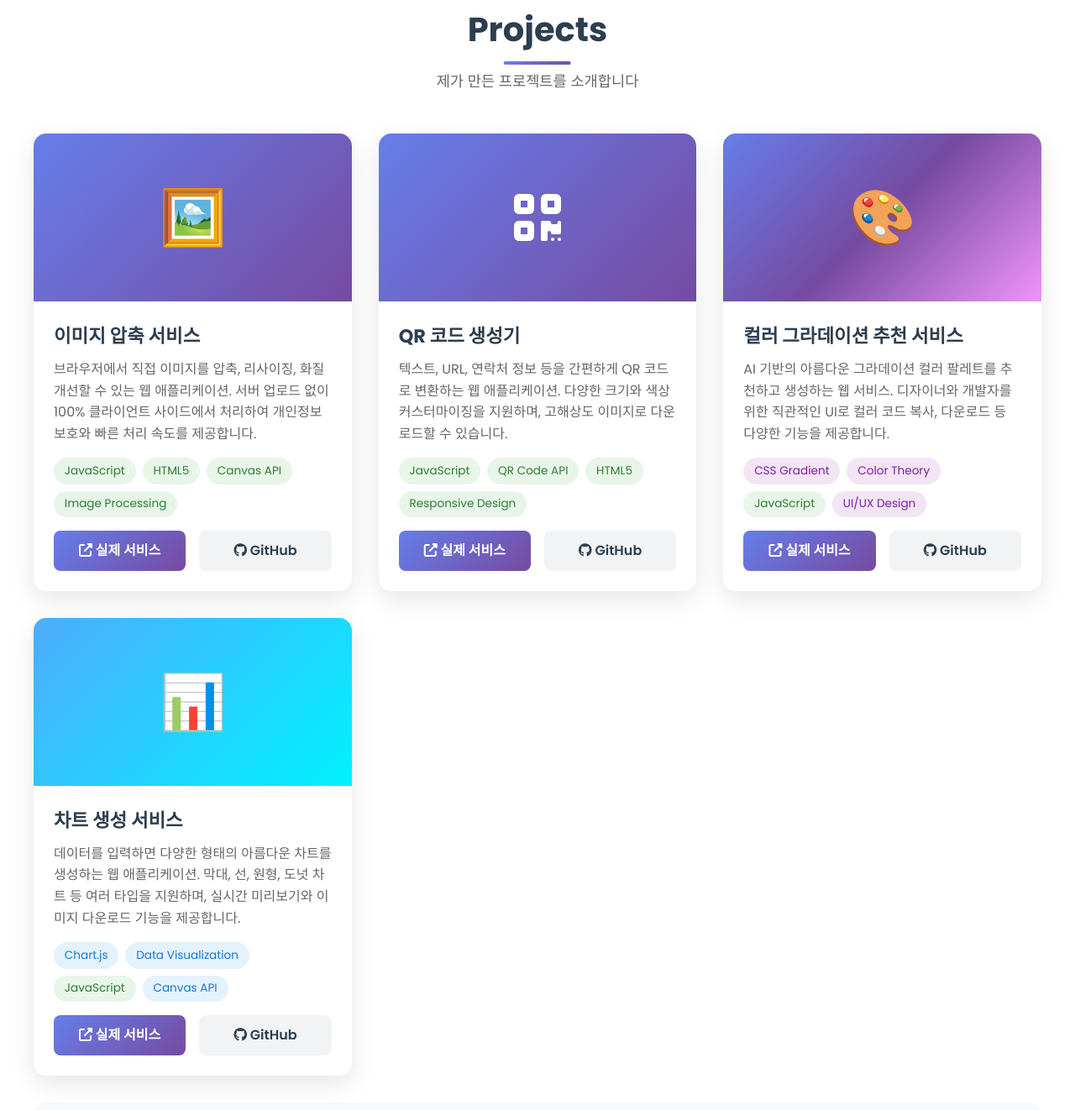
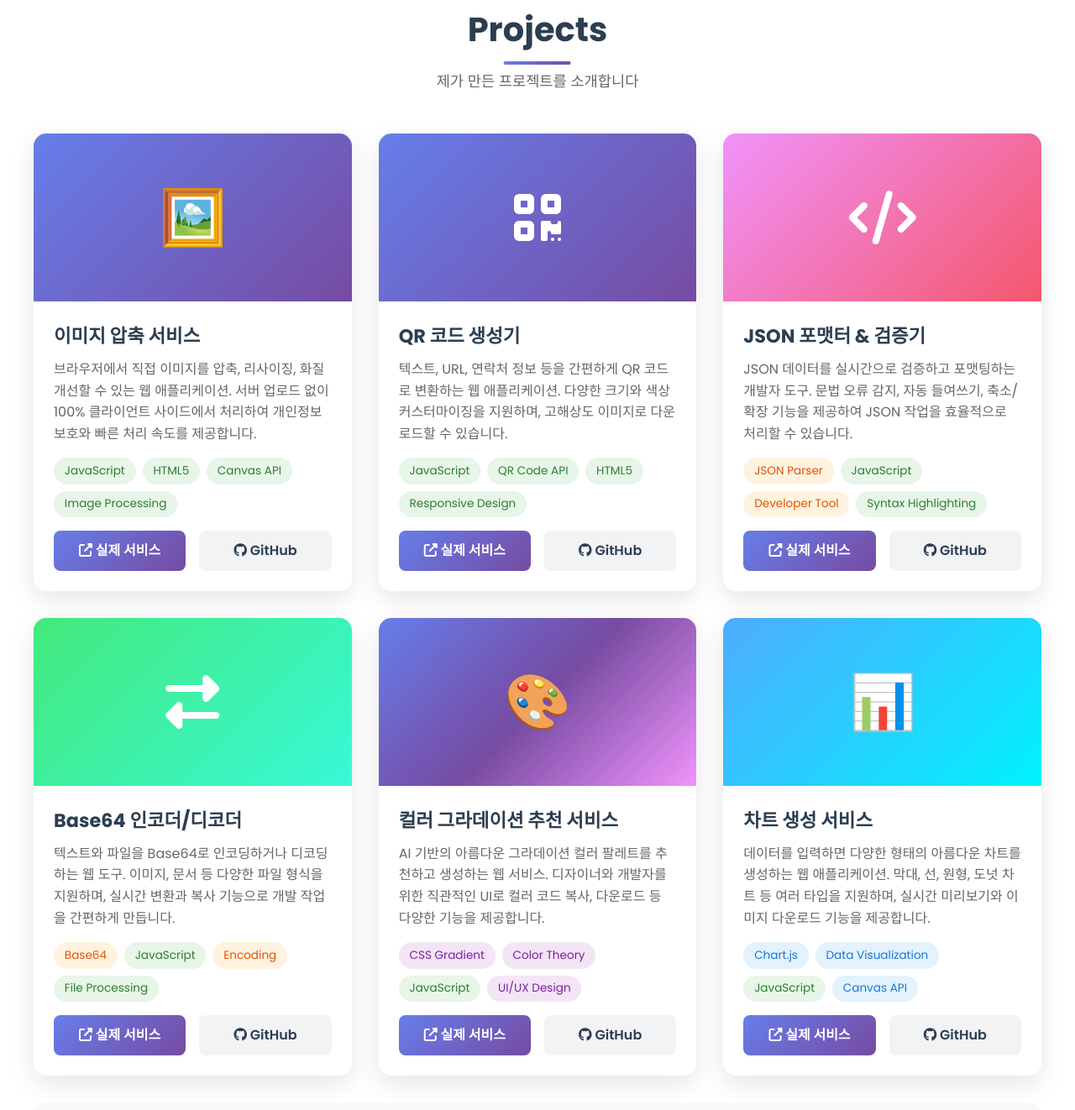
Before and after one commit to mir-colin/-Colin-Portfolio, a plain HTML site: page index.html in a window 1280 px wide. Shown: the part 1598-2920 px from the top of the page at 84% size. Drawn offline with Linux system fonts and the light colour scheme.

Commit message:
Update index.html

```diff
--- a/index.html
+++ b/index.html
@@ -426,6 +426,14 @@
       background: linear-gradient(135deg, #667eea 0%, #764ba2 100%);
     }
 
+    .project-image.json-bg {
+      background: linear-gradient(135deg, #f093fb 0%, #f5576c 100%);
+    }
+
+    .project-image.base64-bg {
+      background: linear-gradient(135deg, #43e97b 0%, #38f9d7 100%);
+    }
+
     .project-image::before {
       content: '';
       position: absolute;
@@ -481,6 +489,11 @@
     .tag.data {
       background: #e3f2fd;
       color: #1976d2;
+    }
+
+    .tag.tool {
+      background: #fff3e0;
+      color: #e65100;
     }
 
     .project-links {
@@ -966,6 +979,62 @@
           </div>
         </div>
 
+        <!-- JSON 포맷터 & 검증기 -->
+        <div class="project-card fade-in">
+          <div class="project-image json-bg">
+            <i class="fas fa-code"></i>
+          </div>
+          <div class="project-content">
+            <h3 class="project-title">JSON 포맷터 & 검증기</h3>
+            <p class="project-description">
+              JSON 데이터를 실시간으로 검증하고 포맷팅하는 개발자 도구.
+              문법 오류 감지, 자동 들여쓰기, 축소/확장 기능을 제공하여 JSON 작업을 효율적으로 처리할 수 있습니다.
+            </p>
+            <div class="project-tags">
+              <span class="tag tool">JSON Parser</span>
+              <span class="tag">JavaScript</span>
+              <span class="tag tool">Developer Tool</span>
+              <span class="tag">Syntax Highlighting</span>
+            </div>
+            <div class="project-links">
+              <a href="https://mir-colin.github.io/-JSON-Formatter-Validator/" target="_blank" class="project-link link-demo">
+                <i class="fas fa-external-link-alt"></i> 실제 서비스
+              </a>
+              <a href="https://github.com/mir-colin/-JSON-Formatter-Validator" target="_blank" class="project-link link-github">
+                <i class="fab fa-github"></i> GitHub
+              </a>
+            </div>
+          </div>
+        </div>
+
+        <!-- Base64 인코더/디코더 -->
+        <div class="project-card fade-in">
+          <div class="project-image base64-bg">
+            <i class="fas fa-exchange-alt"></i>
+          </div>
+          <div class="project-content">
+            <h3 class="project-title">Base64 인코더/디코더</h3>
+            <p class="project-description">
+              텍스트와 파일을 Base64로 인코딩하거나 디코딩하는 웹 도구.
+              이미지, 문서 등 다양한 파일 형식을 지원하며, 실시간 변환과 복사 기능으로 개발 작업을 간편하게 만듭니다.
+            </p>
+            <div class="project-tags">
+              <span class="tag tool">Base64</span>
+              <span class="tag">JavaScript</span>
+              <span class="tag tool">Encoding</span>
+              <span class="tag">File Processing</span>
+            </div>
+            <div class="project-links">
+              <a href="https://mir-colin.github.io/base64-indicode/" target="_blank" class="project-link link-demo">
+                <i class="fas fa-external-link-alt"></i> 실제 서비스
+              </a>
+              <a href="https://github.com/mir-colin/base64-indicode" target="_blank" class="project-link link-github">
+                <i class="fab fa-github"></i> GitHub
+              </a>
+            </div>
+          </div>
+        </div>
+
         <!-- 컬러 그라데이션 추천 서비스 -->
         <div class="project-card fade-in">
           <div class="project-image gradient-bg">🎨</div>
```
